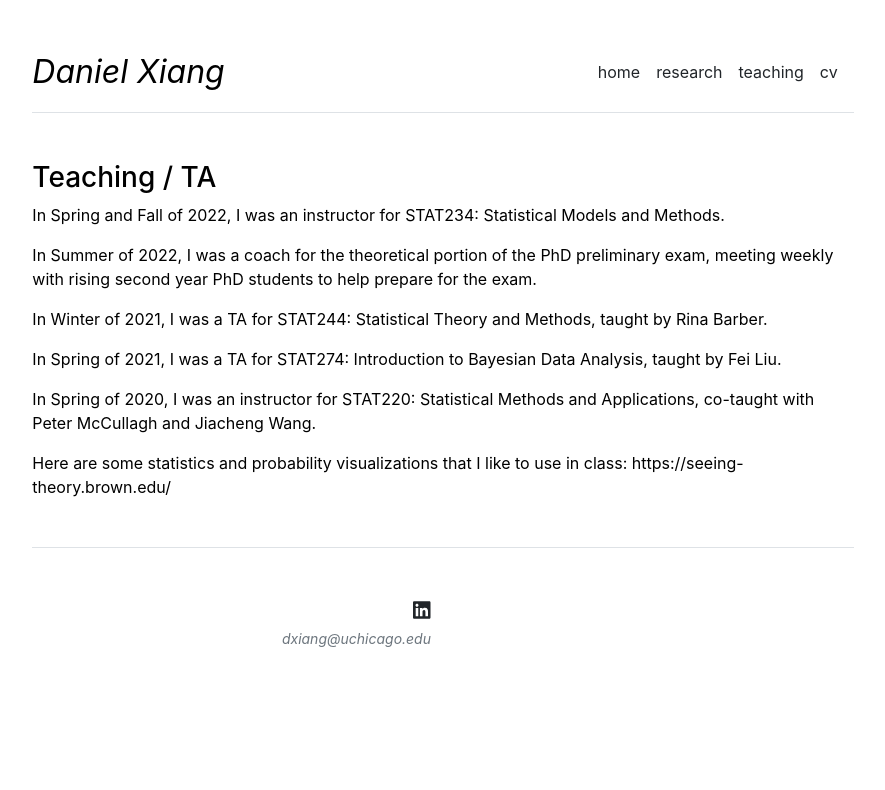
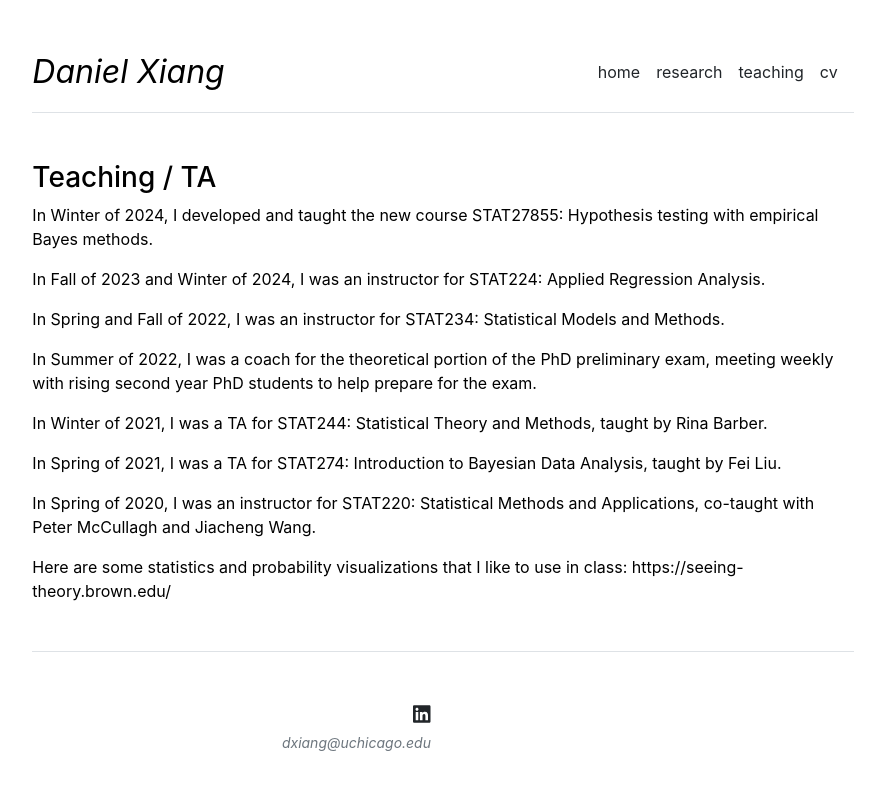
Before and after one commit to dan-xiang/dan-xiang.github.io, a Jekyll site: the page built from teaching.md, in a window 1280 px wide. Shown: the top 790 px of the page, without its empty margins (197-1082 px from the left). Built offline with Jekyll 4.4.1, drawn with Linux system fonts in a browser that asks for light colours.

Commit message:
Update teaching.md
Signed-off-by: dan-xiang <120136833+dan-xiang@users.noreply.github.com>

```diff
--- a/teaching.md
+++ b/teaching.md
@@ -5,7 +5,9 @@ layout: default
 
 ### Teaching / TA
 
+In Winter of 2024, I developed and taught the new course STAT27855: Hypothesis testing with empirical Bayes methods.
 
+In Fall of 2023 and Winter of 2024, I was an instructor for STAT224: Applied Regression Analysis.
 
 In Spring and Fall of 2022, I was an instructor for STAT234: Statistical Models and Methods.
 
```
